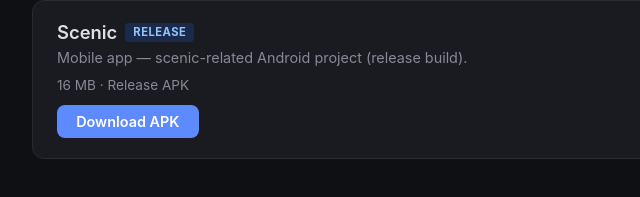
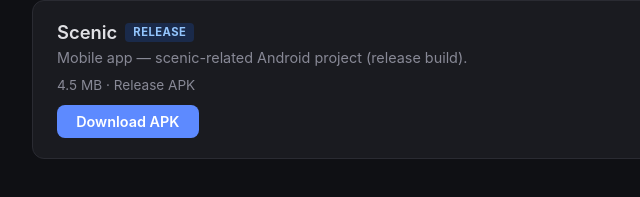
Before and after one commit to closedsrc/apk-downloads, a plain HTML site: page index.html in a window 1280 px wide. Shown: the part 517-714 px from the top of the page, 248-888 px from the left. Drawn offline with Linux system fonts and the light colour scheme.

Commit message:
Update Scenic size to 4.5MB in page

```diff
--- a/index.html
+++ b/index.html
@@ -145,7 +145,7 @@
           <span class="badge badge-release">Release</span>
         </div>
         <div class="apk-desc">Mobile app — scenic-related Android project (release build).</div>
-        <div class="apk-size">16 MB · Release APK</div>
+        <div class="apk-size">4.5 MB · Release APK</div>
         <a href="Scenic-1.0-release.apk" class="download-btn" download>Download APK</a>
       </div>
     </div>
```
